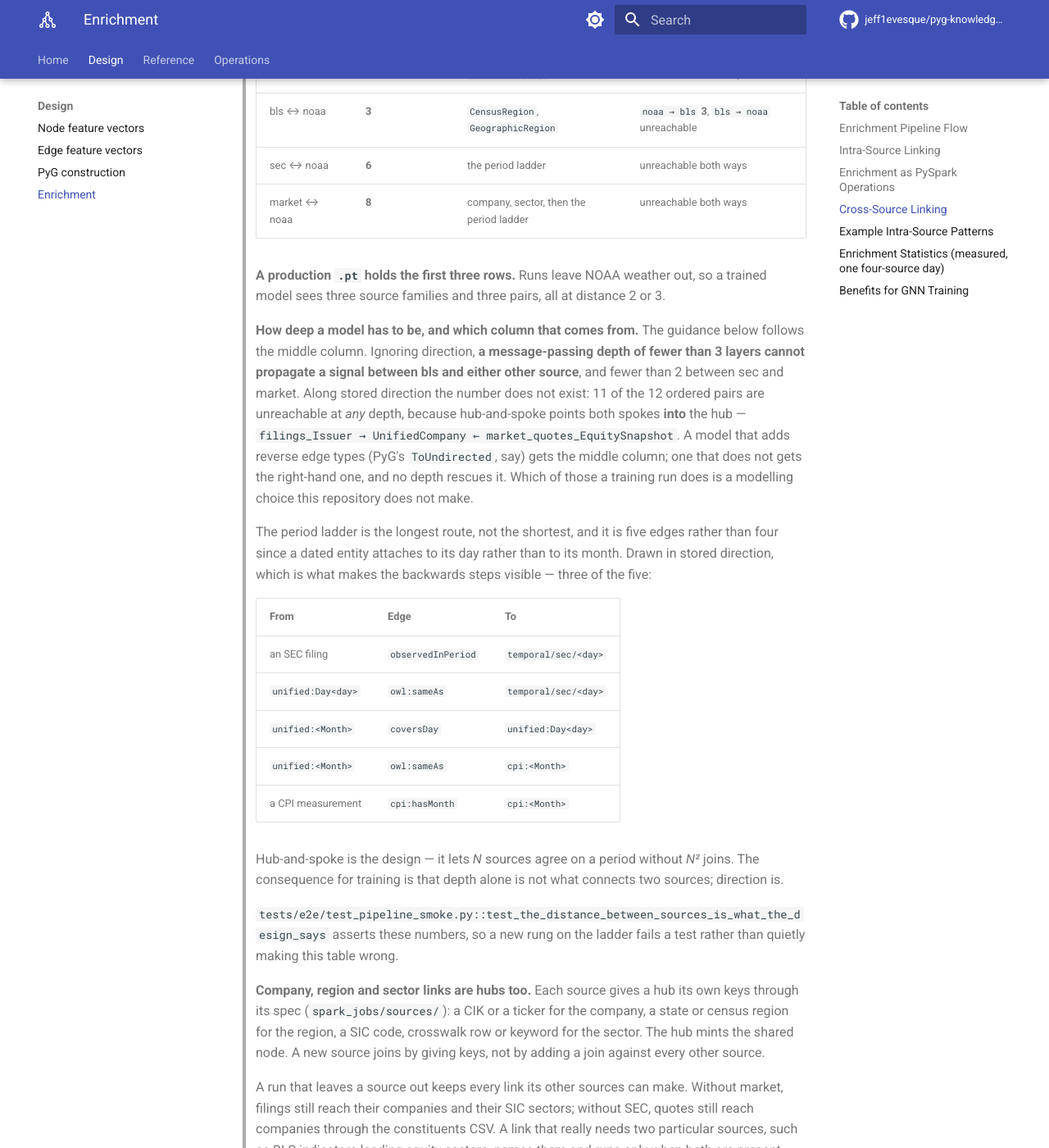
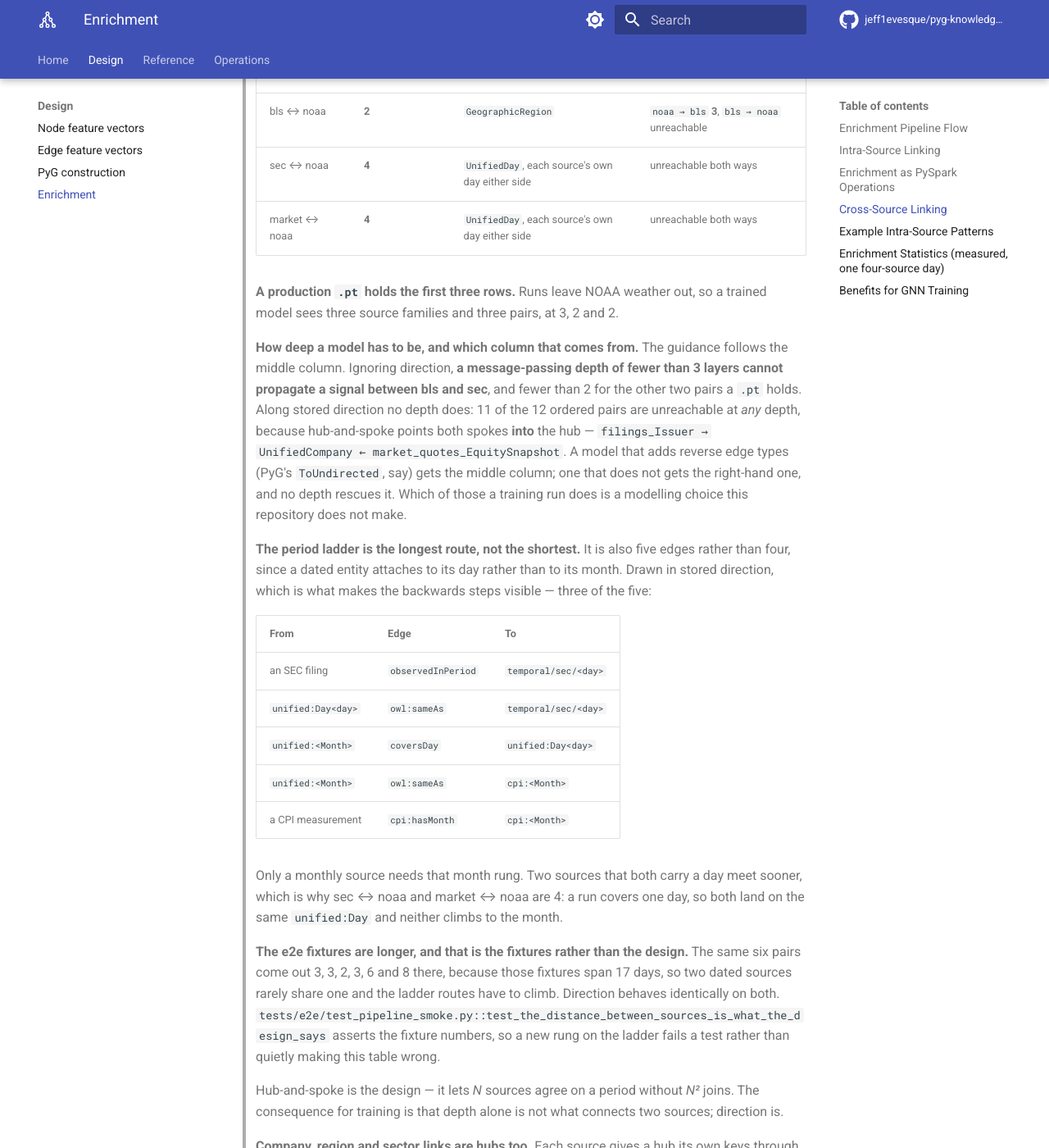
Before and after one commit to jeff1evesque/pyg-knowledge-graph-builder, an MkDocs documentation site: the page built from documentation/design/enrichment.md, in a window 1280 px wide and 1400 px high, scrolled down 6746 px. Shown: the whole window at 82% size. Built offline with MkDocs 1.6.1 and Material for MkDocs 9.7.7, drawn with Linux system fonts in a browser that asks for light colours; comment, search, counter and statistics services are not loaded; some of the changed text lies outside the part shown.

Commit message:
#418: enrichment.md, the distances measured on a production day

```diff
--- a/documentation/design/enrichment.md
+++ b/documentation/design/enrichment.md
@@ -201,40 +201,40 @@ cpi:November a temporal:SourceMonth ; rdfs:label "November" .
 >
 > **These types are pinned as canonical.** Many source periods already carry a source type — `cpi:2024` is both `cpi:Year` and `temporal:SourceYear`. `node_mapper`'s default rule (fewest instances wins) picks the *source* type, because it is per-namespace and therefore rarer, which shards one concept across every namespace that names it: measured on the e2e fixtures, 37 months split over `cpi_Month`/`jolts_Month`/`empsit_Month`/`eci_Month`/`temporal_SourceMonth` and 14 years likewise, leaving `temporal_SourceYear` holding a single node. The `owl:sameAs` edges then land on whichever shard a period fell into, and a heterogeneous GNN sees unrelated node types with no path between them. `node_mapper._CANONICAL_TYPE_PRIORITY` pins `temporal_Source*` ahead of the count heuristic so every period lands in one node type per granularity. The source type is not lost — it remains an `rdf:type` triple and appears in `ontology_schema.json`; only the canonical type used for graph *structure* is overridden. Predicates stay per-source (`cpi_hasYear`, `jolts_hasYear`, …), so the sources agree on what a year *is* without being forced to share measurement semantics.
 
-> **Cross-source paths go through a hub, and how long they are depends on
-> which hub and on which direction you count.** Every route between two sources
-> goes through a node this pipeline mints rather than a direct edge. Measured on
-> the graph the e2e suite builds, counting those hubs as hops:
+> **Cross-source paths go through a hub, and how far apart two sources are
+> depends on which hub and on which direction you count.** Every route between
+> two sources goes through a node this pipeline mints rather than a direct edge.
+> Measured on the 2026-09-17 run — 10,290,568 nodes, 77,174,823 edges —
+> counting those hubs as hops:
 >
 > | pair | ignoring direction | through | along stored direction |
 > |---|---|---|---|
 > | bls ↔ sec | **3** | `EconomicSector`, `UnifiedCompany` | unreachable both ways |
-> | bls ↔ market | **3** | `EconomicSector`, `UnifiedCompany` | unreachable both ways |
+> | bls ↔ market | **2** | `EquitySector` | unreachable both ways |
 > | sec ↔ market | **2** | `UnifiedCompany` | unreachable both ways |
-> | bls ↔ noaa | **3** | `CensusRegion`, `GeographicRegion` | `noaa → bls` **3**, `bls → noaa` unreachable |
-> | sec ↔ noaa | **6** | the period ladder | unreachable both ways |
-> | market ↔ noaa | **8** | company, sector, then the period ladder | unreachable both ways |
+> | bls ↔ noaa | **2** | `GeographicRegion` | `noaa → bls` **3**, `bls → noaa` unreachable |
+> | sec ↔ noaa | **4** | `UnifiedDay`, each source's own day either side | unreachable both ways |
+> | market ↔ noaa | **4** | `UnifiedDay`, each source's own day either side | unreachable both ways |
 >
 > **A production `.pt` holds the first three rows.** Runs leave NOAA weather
-> out, so a trained model sees three source families and three pairs, all at
-> distance 2 or 3.
+> out, so a trained model sees three source families and three pairs, at 3, 2
+> and 2.
 >
 > **How deep a model has to be, and which column that comes from.** The
-> guidance below follows the middle column. Ignoring direction, **a
-> message-passing depth of fewer than 3 layers cannot propagate a signal between
-> bls and either other source**, and fewer than 2 between sec and market. Along
-> stored direction the number does not exist: 11 of the 12 ordered pairs are
-> unreachable at *any* depth, because hub-and-spoke points both spokes **into**
-> the hub —
+> guidance follows the middle column. Ignoring direction, **a message-passing
+> depth of fewer than 3 layers cannot propagate a signal between bls and sec**,
+> and fewer than 2 for the other two pairs a `.pt` holds. Along stored direction
+> no depth does: 11 of the 12 ordered pairs are unreachable at *any* depth,
+> because hub-and-spoke points both spokes **into** the hub —
 > `filings_Issuer → UnifiedCompany ← market_quotes_EquitySnapshot`. A model that
 > adds reverse edge types (PyG's `ToUndirected`, say) gets the middle column; one
 > that does not gets the right-hand one, and no depth rescues it. Which of those
 > a training run does is a modelling choice this repository does not make.
 >
-> The period ladder is the longest route, not the shortest, and it is five
-> edges rather than four since a dated entity attaches to its day rather than to
-> its month. Drawn in stored direction, which is what makes the backwards steps
-> visible — three of the five:
+> **The period ladder is the longest route, not the shortest.** It is also five
+> edges rather than four, since a dated entity attaches to its day rather than
+> to its month. Drawn in stored direction, which is what makes the backwards
+> steps visible — three of the five:
 >
 > | From | Edge | To |
 > |---|---|---|
@@ -244,13 +244,22 @@ cpi:November a temporal:SourceMonth ; rdfs:label "November" .
 > | `unified:<Month>` | `owl:sameAs` | `cpi:<Month>` |
 > | a CPI measurement | `cpi:hasMonth` | `cpi:<Month>` |
 >
+> Only a monthly source needs that month rung. Two sources that both carry a
+> day meet sooner, which is why sec ↔ noaa and market ↔ noaa are 4: a run covers
+> one day, so both land on the same `unified:Day` and neither climbs to the
+> month.
+>
+> **The e2e fixtures are longer, and that is the fixtures rather than the
+> design.** The same six pairs come out 3, 3, 2, 3, 6 and 8 there, because those
+> fixtures span 17 days, so two dated sources rarely share one and the ladder
+> routes have to climb. Direction behaves identically on both.
+> `tests/e2e/test_pipeline_smoke.py::test_the_distance_between_sources_is_what_the_design_says`
+> asserts the fixture numbers, so a new rung on the ladder fails a test rather
+> than quietly making this table wrong.
+>
 > Hub-and-spoke is the design — it lets *N* sources agree on a period without
 > *N²* joins. The consequence for training is that depth alone is not what
 > connects two sources; direction is.
->
-> `tests/e2e/test_pipeline_smoke.py::test_the_distance_between_sources_is_what_the_design_says`
-> asserts these numbers, so a new rung on the ladder fails a test rather than
-> quietly making this table wrong.
 
 > **Company, region and sector links are hubs too.** Each source gives a hub its
 > own keys through its spec (`spark_jobs/sources/`): a CIK or a ticker for the
```
